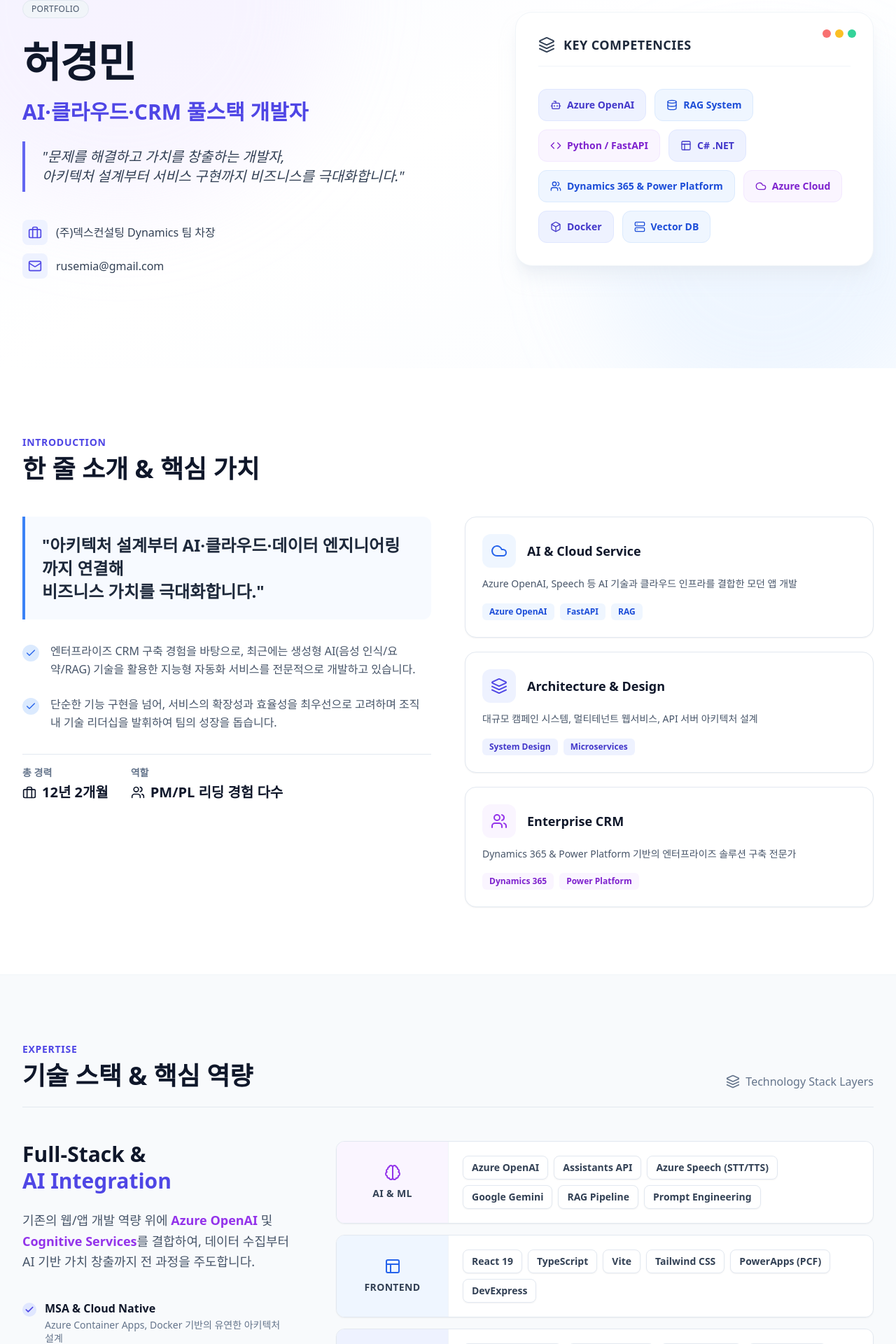
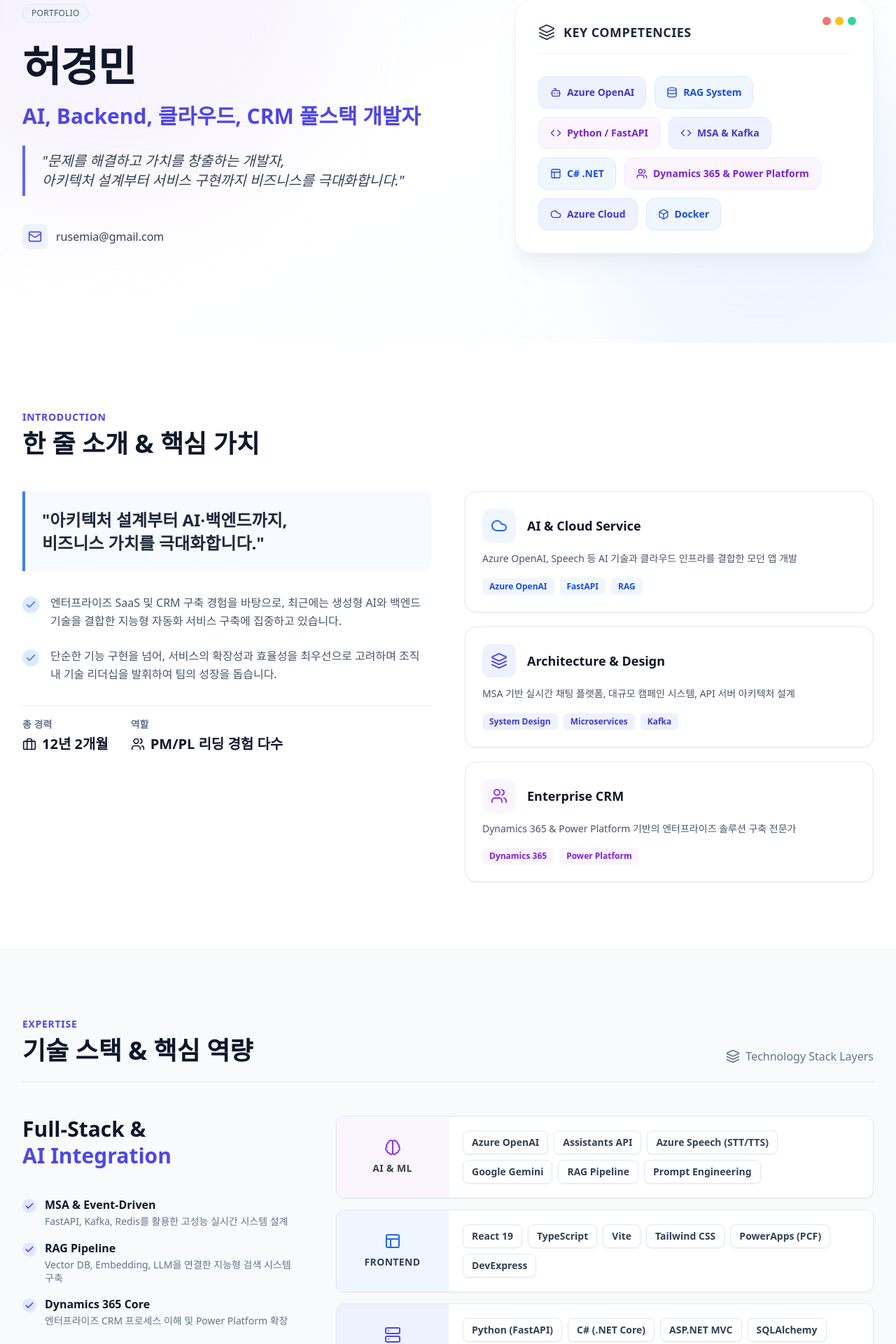
Before and after one commit to KyungminHeo/My-Portfolio, a React (Vite) app: page / in a window 1280 px wide. Shown: the part 161-2081 px from the top of the page at 70% size. Built offline with nearby package versions, Linux system fonts and the light colour scheme.

Commit message:
feat: Update portfolio content and links
Refine personal profile, update key competencies with MSA & Kafka, and enhance technical descriptions. Adjust AI Studio link and add lint script.

```diff
--- a/components/Expertise.tsx
+++ b/components/Expertise.tsx
@@ -33,15 +33,11 @@ const Expertise: React.FC = () => {
              Full-Stack & <br/>
              <span className="text-indigo-600">AI Integration</span>
            </h3>
-           <p className="text-slate-600 leading-relaxed text-lg">
-             기존의 웹/앱 개발 역량 위에 <span className="font-semibold text-purple-600">Azure OpenAI</span> 및 <span className="font-semibold text-purple-600">Cognitive Services</span>를 결합하여,
-             데이터 수집부터 AI 기반 가치 창출까지 전 과정을 주도합니다.
-           </p>
 
            <div className="space-y-4 pt-4">
               <CheckItem
-                title="MSA & Cloud Native"
-                desc="Azure Container Apps, Docker 기반의 유연한 아키텍처 설계"
+                title="MSA & Event-Driven"
+                desc="FastAPI, Kafka, Redis를 활용한 고성능 실시간 시스템 설계"
               />
               <CheckItem
                 title="RAG Pipeline"
--- a/components/Hero.tsx
+++ b/components/Hero.tsx
@@ -45,12 +45,14 @@ const Hero: React.FC = () => {
             </div>
 
             <div className="flex flex-col space-y-3 pt-4">
-              <div className="flex items-center space-x-3 text-slate-700 font-medium">
-                <div className="p-2 bg-indigo-50 rounded-lg text-indigo-600">
-                   <Briefcase className="w-5 h-5" />
+              {PROFILE.currentRole && (
+                <div className="flex items-center space-x-3 text-slate-700 font-medium">
+                  <div className="p-2 bg-indigo-50 rounded-lg text-indigo-600">
+                    <Briefcase className="w-5 h-5" />
+                  </div>
+                  <span>{PROFILE.currentRole}</span>
                 </div>
-                <span>{PROFILE.currentRole}</span>
-              </div>
+              )}
               <a href={`mailto:${PROFILE.email}`} className="flex items-center space-x-3 text-slate-700 font-medium hover:text-indigo-600 transition-colors">
                 <div className="p-2 bg-indigo-50 rounded-lg text-indigo-600">
                    <Mail className="w-5 h-5" />
--- a/components/Introduction.tsx
+++ b/components/Introduction.tsx
@@ -17,7 +17,7 @@ const Introduction: React.FC = () => {
         {/* Left: Description */}
         <div className="space-y-8">
           <div className="relative pl-6 border-l-4 border-blue-500 bg-blue-50/50 p-6 rounded-r-xl">
-             <h3 className="text-2xl font-bold text-slate-800 leading-snug whitespace-pre-line">
+             <h3 className="text-2xl font-bold text-slate-800 leading-snug whitespace-pre-line break-keep">
                "{PROFILE.introduction}"
              </h3>
           </div>
@@ -65,8 +65,8 @@ const Introduction: React.FC = () => {
            <ValueCard
              icon={<Layers className="w-6 h-6 text-indigo-600" />}
              title="Architecture & Design"
-             desc="대규모 캠페인 시스템, 멀티테넌트 웹서비스, API 서버 아키텍처 설계"
-             tags={["System Design", "Microservices"]}
+             desc="MSA 기반 실시간 채팅 플랫폼, 대규모 캠페인 시스템, API 서버 아키텍처 설계"
+             tags={["System Design", "Microservices", "Kafka"]}
              color="indigo"
            />
            <ValueCard
--- a/constants.ts
+++ b/constants.ts
@@ -2,14 +2,14 @@ import { Project, SkillCategory, Education, CareerItem } from './types';
 
 export const PROFILE = {
   name: "허경민",
-  title: "AI·클라우드·CRM 풀스택 개발자",
+  title: "AI, Backend, 클라우드, CRM 풀스택 개발자",
   email: "rusemia@gmail.com",
   phone: "010-9046-7117",
-  currentRole: "(주)덱스컨설팅 Dynamics 팀 차장",
+  currentRole: "",
   summaryQuote: `"문제를 해결하고 가치를 창출하는 개발자,\n아키텍처 설계부터 서비스 구현까지 비즈니스를 극대화합니다."`,
-  introduction: "아키텍처 설계부터 AI·클라우드·데이터 엔지니어링까지 연결해\n비즈니스 가치를 극대화합니다.",
+  introduction: "아키텍처 설계부터 AI·백엔드까지,\n비즈니스 가치를 극대화합니다.",
   introPoints: [
-    "엔터프라이즈 CRM 구축 경험을 바탕으로, 최근에는 생성형 AI(음성 인식/요약/RAG) 기술을 활용한 지능형 자동화 서비스를 전문적으로 개발하고 있습니다.",
+    "엔터프라이즈 SaaS 및 CRM 구축 경험을 바탕으로, 최근에는 생성형 AI와 백엔드 기술을 결합한 지능형 자동화 서비스 구축에 집중하고 있습니다.",
     "단순한 기능 구현을 넘어, 서비스의 확장성과 효율성을 최우선으로 고려하며 조직 내 기술 리더십을 발휘하여 팀의 성장을 돕습니다."
   ]
 };
@@ -18,11 +18,11 @@ export const KEY_COMPETENCIES = [
   { name: "Azure OpenAI", icon: "Bot" },
   { name: "RAG System", icon: "Database" },
   { name: "Python / FastAPI", icon: "Code" },
+  { name: "MSA & Kafka", icon: "Layers" },
   { name: "C# .NET", icon: "Layout" },
   { name: "Dynamics 365 & Power Platform", icon: "Users" },
   { name: "Azure Cloud", icon: "Cloud" },
   { name: "Docker", icon: "Box" },
-  { name: "Vector DB", icon: "Server" },
 ];
 
 export const SKILL_CATEGORIES: SkillCategory[] = [
@@ -40,19 +40,19 @@ export const SKILL_CATEGORIES: SkillCategory[] = [
   },
   {
     category: "BACKEND",
-    skills: ["Python (FastAPI)", "C# (.NET Core)", "ASP.NET MVC", "SQLAlchemy", "RESTful API"],
+    skills: ["Python (FastAPI)", "C# (.NET Core)", "ASP.NET MVC", "SQLAlchemy", "RESTful API", "WebSocket"],
     icon: "Server",
     colorClass: "bg-indigo-100 text-indigo-700 border-indigo-200"
   },
   {
     category: "DATA",
-    skills: ["PostgreSQL (pgvector)", "MSSQL", "Cosmos DB", "Redis", "Dataverse", "MongoDB"],
+    skills: ["PostgreSQL (pgvector)", "MongoDB", "Redis", "Kafka", "MSSQL", "Dataverse"],
     icon: "Database",
     colorClass: "bg-emerald-100 text-emerald-700 border-emerald-200"
   },
   {
     category: "CLOUD DEVOPS",
-    skills: ["Azure Container Apps", "Docker", "Azure Functions", "Git", "Linux (Nginx)", "Jira/Power Automate"],
+    skills: ["Azure Container Apps", "Docker", "Nginx (API Gateway)", "Linux", "Git", "Locust (Load Test)"],
     icon: "Cloud",
     colorClass: "bg-slate-100 text-slate-700 border-slate-200"
   }
@@ -62,7 +62,7 @@ export const CAREER_TIMELINE: CareerItem[] = [
   {
     company: "(주) 덱스컨설팅",
     role: "Dynamics 팀 | 차장",
-    period: "2024.04 - 재직 중",
+    period: "2024.04 - 2026.02",
     description: "AI & Cloud Solution. AI 실시간 회의록 솔루션 'DADAM' PM/PL 총괄 및 아키텍처 설계. Azure OpenAI/Speech 기반 기업용 RAG 챗봇 및 KT ESG POV 리딩."
   },
   {
@@ -110,6 +110,63 @@ export const EARLY_CAREER: CareerItem[] = [
 
 export const PROJECTS: Project[] = [
   // --- Personal Projects (Top Priority) ---
+  {
+    id: "p0",
+    title: "MSA 기반 실시간 채팅 플랫폼 (Chat Platform)",
+    period: "2024.08 ~ 2024.11",
+    isPersonal: true,
+    summary: "대규모 트래픽 환경에서의 실시간 채팅을 지원하는 MSA 기반 백엔드 시스템입니다. WebSocket, Kafka, Redis를 활용하여 고성능·고가용성 인프라를 구축했습니다.",
+    techStack: ["Python 3.11", "FastAPI", "WebSocket", "Kafka", "Redis", "MongoDB", "PostgreSQL", "Nginx", "Docker", "Locust"],
+    role: "System Architecture & Backend Dev (100%)",
+    description: "채팅 서비스의 핵심 요구사항인 실시간성, 확장성, 안정성을 충족하기 위해 설계된 MSA 백엔드 시스템입니다. 도메인별 서비스 분리, 전 구간 비동기 I/O, 다층 캐싱 전략을 통해 엔터프라이즈급 채팅 엔진을 구현했습니다.",
+    keyAchievements: [
+      "3개 독립 마이크로서비스(User, Chat, Notification) 분리 및 Kafka 기반 비동기 통신 구현",
+      "FastAPI + aiokafka + Motor 기반의 전 구간 비동기 I/O 파이프라인 구축",
+      "Redis 온라인 상태 공유 및 ConnectionManager 패턴으로 다중 인스턴스 실시간 브로드캐스트 구현",
+      "Nginx API Gateway를 통한 Rate Limiting, CORS, WebSocket Upgrade 통합 관리",
+      "Locust 부하 테스트: 500명 동시접속 시 연결 끊김 0건 및 WebSocket RTT 4ms 달성",
+      "커서 기반 페이지네이션(Cursor-based Pagination) 도입으로 대용량 메시지 조회 성능 최적화"
+    ],
+    architecture: [
+      "API Gateway (Nginx): 단일 진입점 제공, URI 기반 라우팅 및 Rate Limiting",
+      "User Service (PostgreSQL): JWT 기반 인증 및 유저 프로필 관리",
+      "Chat Service (MongoDB): WebSocket 통신 및 메시지 영구 저장, Kafka Producer 역할",
+      "Notification Service (Redis): Kafka Consumer로서 오프라인 유저 알림 처리 및 상태 관리",
+      "Message Broker (Kafka): 서비스 간 결합도 제거를 위한 이벤트 드리븐 아키텍처"
+    ],
+    challenges: [
+      {
+        title: "A. MSA 아키텍처 설계 및 서비스 분리",
+        problem: "모놀리식 구조에서는 채팅 트래픽 급증 시 인증이나 알림 로직까지 영향을 받는 단일 장애점(SPOF) 문제가 발생할 위험이 컸습니다.",
+        solution: "도메인 경계를 기준으로 User, Chat, Notification 서비스를 분리하고, 서비스 간 직접 호출 대신 Kafka를 통한 이벤트 기반 비동기 통신을 도입하여 독립적인 배포와 확장이 가능한 구조를 확보했습니다."
+      },
+      {
+        title: "B. WebSocket 실시간 메시지 처리 엔진",
+        problem: "HTTP Polling 방식은 불필요한 요청 반복과 지연이 발생하여 실시간성이 중요한 채팅 서비스에 부적합했습니다.",
+        solution: "WebSocket 기반 양방향 통신과 ConnectionManager 패턴을 구현했습니다. 메시지 전송 시 'DB 저장 → 응답 생성 → 브로드캐스트 → Kafka 발행 → 캐시 갱신'의 5단계 파이프라인을 설계하여 데이터 일관성과 실시간성을 동시에 확보했습니다."
+      },
+      {
+        title: "C. Kafka 이벤트 기반 오프라인 알림 시스템",
+        problem: "WebSocket 연결이 끊긴 오프라인 유저에게도 메시지 유실 없이 알림을 전달해야 했습니다.",
+        solution: "Chat Service에서 발행한 이벤트를 Notification Service가 구독하도록 설계했습니다. Redis에서 유저의 온라인 상태를 실시간 확인하여 오프라인 유저에게만 선택적으로 알림을 저장하고, Kafka 연결 실패 시 백오프 재시도 전략을 적용해 안정성을 높였습니다."
+      },
+      {
+        title: "D. Redis 다층 캐싱 전략 설계",
+        problem: "매 요청마다 DB를 조회하면 응답 지연이 발생하며, 특히 채팅방 입장 시 최근 메시지 로딩에서 병목이 발생했습니다.",
+        solution: "유저 프로필, 최근 메시지(30개), 온라인 상태, 알림 데이터 등 4가지 레이어에 캐싱을 적용했습니다. Redis Pipeline을 활용하여 알림 일괄 읽음 처리 시 네트워크 왕복 비용을 최소화했습니다."
+      },
+      {
+        title: "E. Nginx를 활용한 인프라 제어",
+        problem: "마이크로서비스별 직접 접근 시 보안 취약점이 발생하고 포트 관리가 복잡해지는 문제가 있었습니다.",
+        solution: "Nginx를 Reverse Proxy로 구성하여 단일 진입점을 제공하고, Rate Limiting을 적용해 DDoS 공격을 방어했습니다. 또한 WebSocket Upgrade 헤더 처리와 타임아웃 설정을 통해 안정적인 연결 유지를 보장했습니다."
+      }
+    ],
+    insights: [
+      "비동기 프로그래밍의 위력: 전 계층에 async/await를 적용함으로써 동시성 처리 능력이 비약적으로 향상됨을 확인",
+      "이벤트 드리븐의 유연성: Kafka 도입으로 서비스 간 의존성을 제거하여 시스템 전체의 가용성과 확장성을 확보",
+      "부하 테스트의 중요성: Locust를 통한 수치 기반 검증으로 시스템의 임계치를 파악하고 병목 지점을 최적화하는 경험"
+    ]
+  },
   {
     id: "p1",
     title: "Minibuds (문서 기반 지능형 Q&A 시스템)",
@@ -225,7 +282,7 @@ export const PROJECTS: Project[] = [
     id: "w1",
     title: "AI 실시간 회의록 - DADAM",
     company: "(주) 덱스컨설팅",
-    period: "2024.04 ~ 재직중",
+    period: "2024.04 ~ 2026.02",
     role: "PM / PL / 아키텍처 총괄",
     summary: "Azure Speech SDK와 생성형 AI를 활용한 실시간 다국어 음성 인식 및 자동 회의록 요약 솔루션입니다.",
     techStack: ["Python", "FastAPI", "Azure Speech SDK", "Azure OpenAI", "PowerApps (PCF)", "WebSocket"],
--- a/index.html
+++ b/index.html
@@ -21,9 +21,11 @@
   }
 }
 </script>
+<link rel="stylesheet" href="/index.css">
 </head>
   <body class="bg-slate-50 text-slate-900 antialiased">
     <div id="root"></div>
     <script type="module" src="./index.tsx"></script>
-  </body>
+  <script type="module" src="/index.tsx"></script>
+</body>
 </html>
--- a/package.json
+++ b/package.json
@@ -6,7 +6,8 @@
   "scripts": {
     "dev": "vite",
     "build": "vite build",
-    "preview": "vite preview"
+    "preview": "vite preview",
+    "lint": "tsc --noEmit"
   },
   "dependencies": {
     "react": "18.2.0",
```
Also changed, not shown: 1 other file (tests, documents, lock files or other folders).
